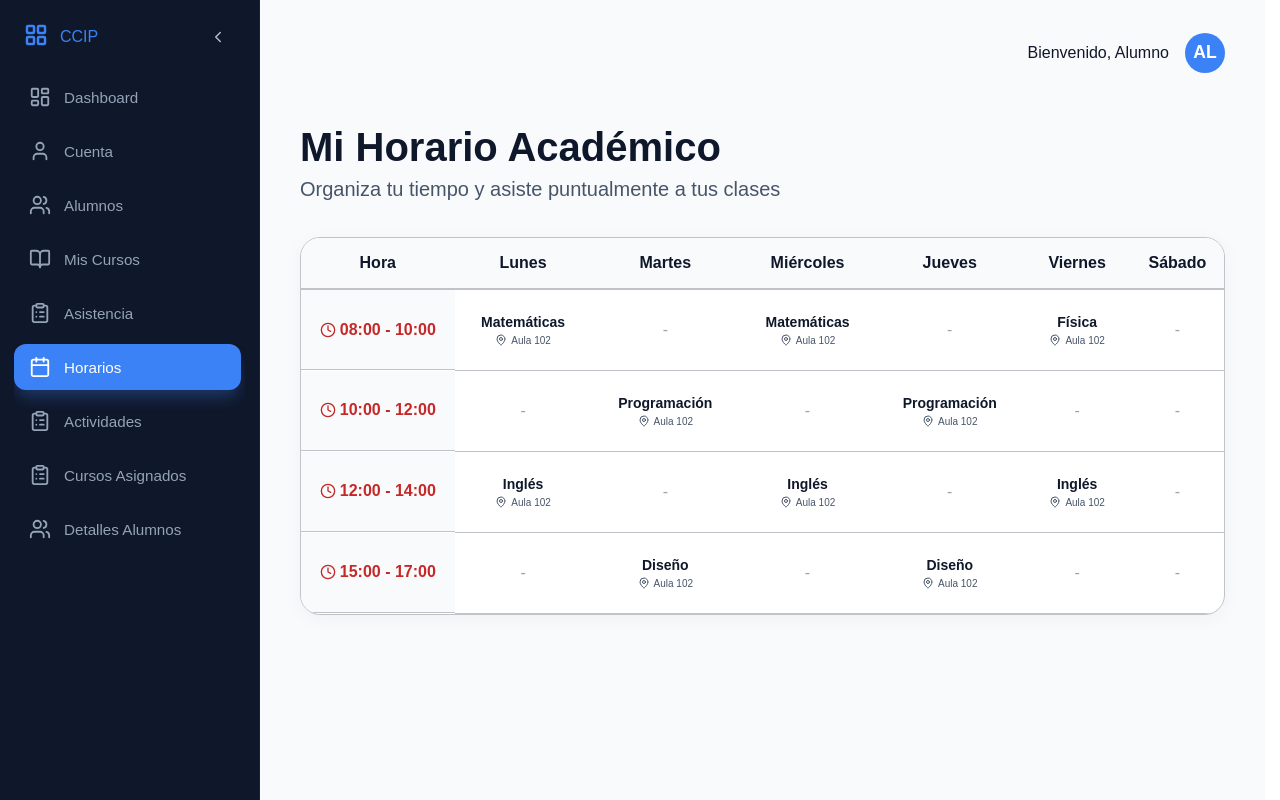
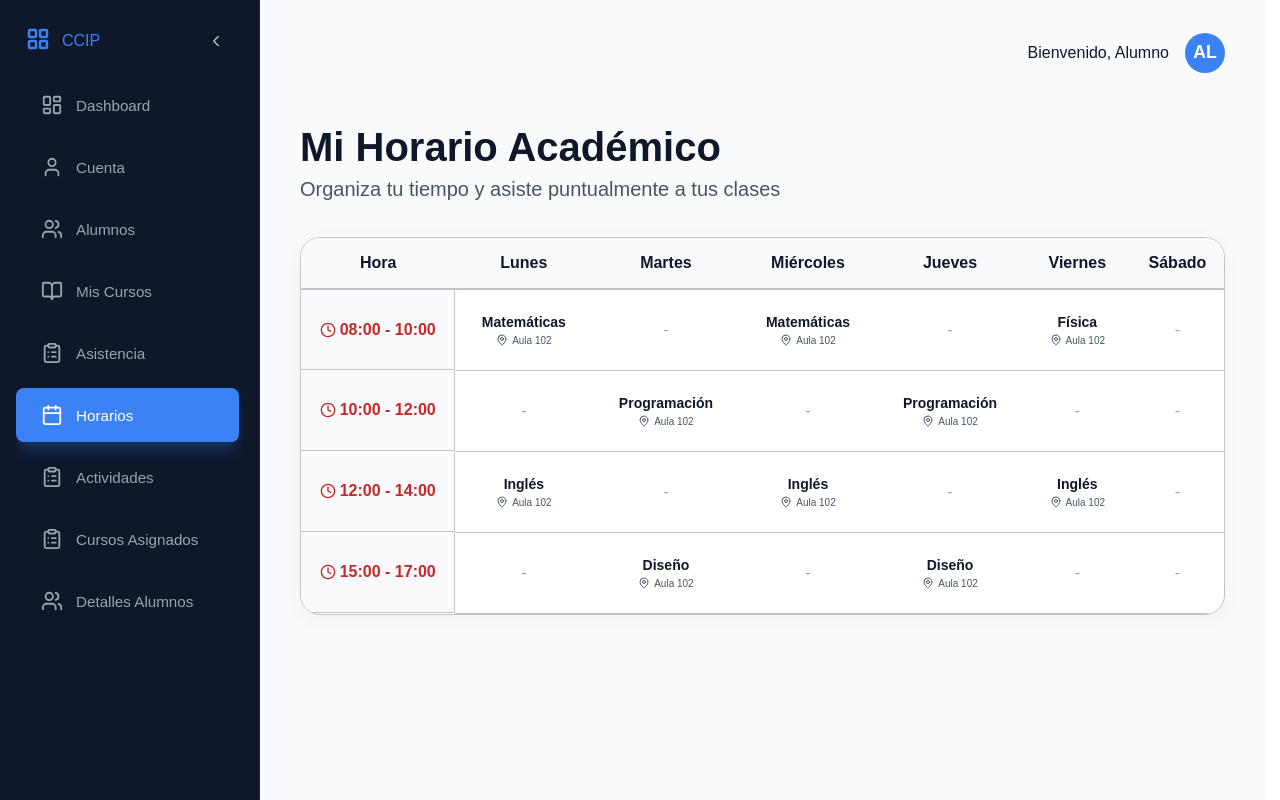
Before and after one commit to AlexanderSsjs/Plataforma-Instituto-Frontend-CPPI, a React (Vite) app: page /dashboard/horarios in a window 1280 px wide. Built offline with nearby package versions, Linux system fonts and the light colour scheme.

Commit message:
actualizacion de layout y responsivo

```diff
--- a/src/layouts/PrivateLayout/PrivateLayout.module.scss
+++ b/src/layouts/PrivateLayout/PrivateLayout.module.scss
@@ -4,20 +4,20 @@
 .dashboardWrapper {
     display: flex;
     min-height: 100vh;
-    background-color: #f8fafc; /* Color pizarra muy claro del prototipo */
+    background-color: $bg-light;
 }
 
 // ------------------------------------
 // Sidebar
 // ------------------------------------
 .sidebar {
-    width: 260px;
+    width: $sidebar-width;
     height: 100vh;
-    background-color: #0f172a;
+    background-color: $text-dark;
     display: flex;
     flex-direction: column;
-    padding: 20px 14px;
-    transition: width 0.4s cubic-bezier(0.4, 0, 0.2, 1), transform 0.4s ease;
+    padding: $space-lg $space-md;
+    transition: width 0.4s $ease-standard, transform 0.4s ease;
     border-right: 1px solid rgba(255, 255, 255, 0.05);
     position: sticky;
     top: 0;
@@ -176,14 +176,14 @@
         gap: 8px;
         padding-bottom: 20px;
         li {
-            .navItem {
+                .navItem {
                 display: flex;
                 align-items: center;
-                padding: 12px 14px;
-                border-radius: 12px;
-                color: #94a3b8;
+                padding: $space-md $space-lg;
+                border-radius: $radius-md;
+                color: $text-muted;
                 text-decoration: none;
-                transition: all 0.3s ease;
+                transition: all $transition;
                 cursor: pointer;
                 overflow: hidden;
 
@@ -337,7 +337,7 @@
     .userBadge {
         width: 40px;
         height: 40px;
-        background: #3b82f6; /* Azul mxsoon */
+        background: #3b82f6;
         color: white;
         border-radius: 50%;
         display: flex;
--- a/src/views/private/Actividades/Actividades.module.scss
+++ b/src/views/private/Actividades/Actividades.module.scss
@@ -42,8 +42,7 @@
     }
 
     @include mobile-only {
-        flex-direction: column;
-        align-items: flex-start;
+        padding: $space-md;
         gap: $space-md;
     }
 }
@@ -106,9 +105,9 @@
 }
 
 .prioridad {
-    &.alta { color: #ef4444; font-weight: $font-weight-bold; }
-    &.media { color: #f59e0b; font-weight: $font-weight-bold; }
-    &.baja { color: #3b82f6; font-weight: $font-weight-bold; }
+    &.alta { color: #ef4444; font-weight: $font-weight-bold; background: rgba(#ef4444, 0.1); padding: 2px 8px; border-radius: 4px; }
+    &.media { color: #f59e0b; font-weight: $font-weight-bold; background: rgba(#f59e0b, 0.1); padding: 2px 8px; border-radius: 4px; }
+    &.baja { color: #3b82f6; font-weight: $font-weight-bold; background: rgba(#3b82f6, 0.1); padding: 2px 8px; border-radius: 4px; }
 }
 
 .actActions {
--- a/src/views/private/Alumnos/Alumnos.module.scss
+++ b/src/views/private/Alumnos/Alumnos.module.scss
@@ -22,8 +22,13 @@
 
 .listaAlumnos {
     display: grid;
-    grid-template-columns: repeat(auto-fill, minmax(300px, 1fr));
+    grid-template-columns: repeat(auto-fill, minmax(280px, 1fr));
     gap: $space-lg;
+
+    @include mobile-only {
+        grid-template-columns: 1fr;
+        gap: $space-md;
+    }
 }
 
 .alumnoCard {
@@ -49,10 +54,20 @@
     padding-bottom: $space-md;
     border-bottom: 1px solid $border-color;
 
+    @include mobile-mini {
+        flex-direction: column;
+        align-items: center;
+        text-align: center;
+    }
+
     .headerMain {
         display: flex;
         align-items: center;
         gap: $space-md;
+
+        @include mobile-mini {
+            flex-direction: column;
+        }
     }
 
     .btnEdit {
--- a/src/views/private/Cursos/MisCursos.module.scss
+++ b/src/views/private/Cursos/MisCursos.module.scss
@@ -22,8 +22,12 @@
 
 .gridCursos {
     display: grid;
-    grid-template-columns: repeat(auto-fill, minmax(320px, 1fr));
+    grid-template-columns: repeat(auto-fill, minmax(300px, 1fr));
     gap: $space-lg;
+
+    @include mobile-only {
+        grid-template-columns: 1fr;
+    }
 }
 
 .cursoCard {
@@ -100,8 +104,9 @@
 
         .progressFill {
             height: 100%;
-            background: linear-gradient(90deg, $primary, $accent);
+            background: linear-gradient(90deg, $primary, $accent-gold);
             border-radius: 4px;
+            transition: width 1s ease-in-out;
         }
     }
 }
--- a/src/views/private/Horarios/Horarios.module.scss
+++ b/src/views/private/Horarios/Horarios.module.scss
@@ -58,13 +58,14 @@
 
 .horaCol {
     background: $bg-light;
-    font-weight: $font-weight-semibold;
+    font-weight: $font-weight-bold;
     color: $primary !important;
     display: flex;
     align-items: center;
     justify-content: center;
     gap: $space-xs;
     height: 100%;
+    border-right: 1px solid $border-color;
 }
 
 .cursoItem {
@@ -134,14 +135,17 @@
         color: $primary;
         display: flex;
         align-items: center;
-        width: 100px;
+        justify-content: center;
+        width: 90px;
+        text-align: center;
+        border-right: 1px solid $border-color;
     }
 
     .cardInfo {
         padding: $space-md;
         flex: 1;
 
-        h4 { margin: 0; font-size: $font-size-md; color: $text-dark; }
+        h4 { margin: 0; font-size: $font-size-md; color: $text-dark; font-weight: $font-weight-bold; }
         p { margin: 4px 0 0; font-size: $font-size-xs; color: $text-light; display: flex; align-items: center; gap: 4px; }
     }
 }
```
